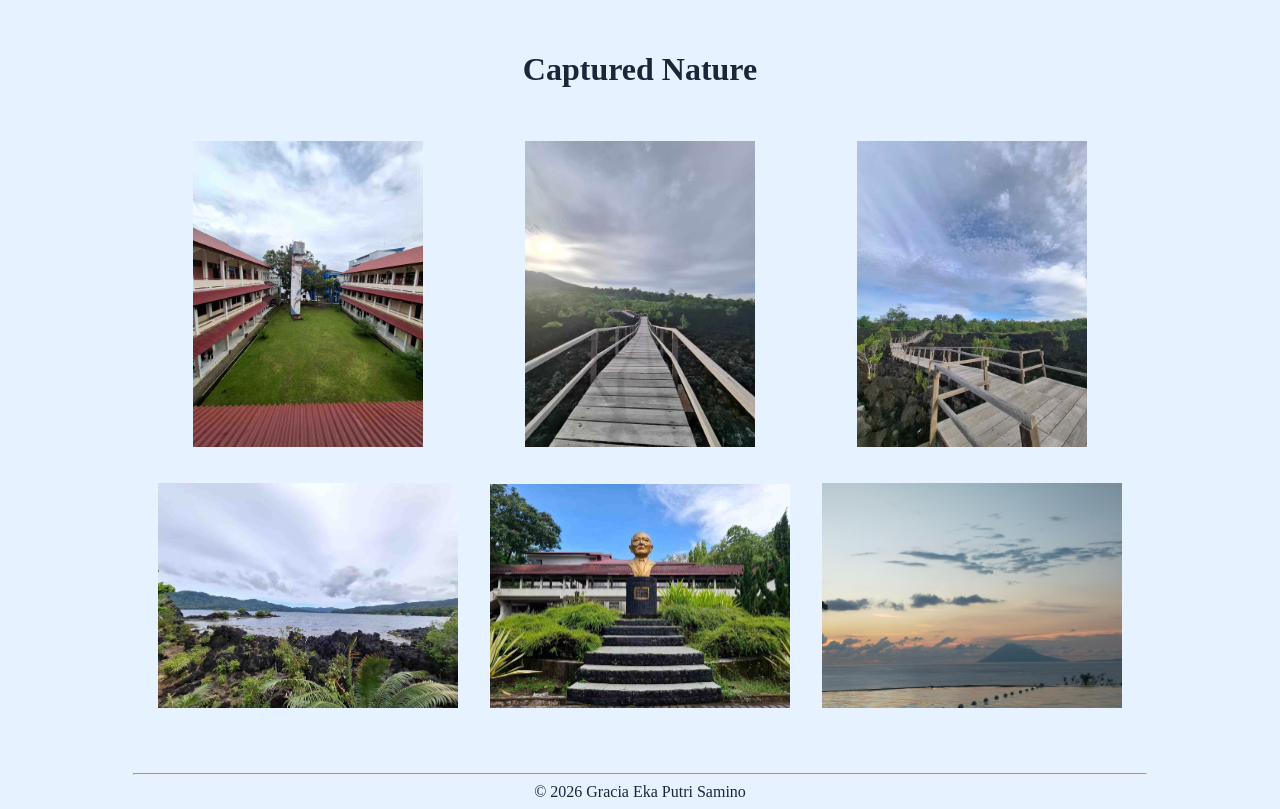
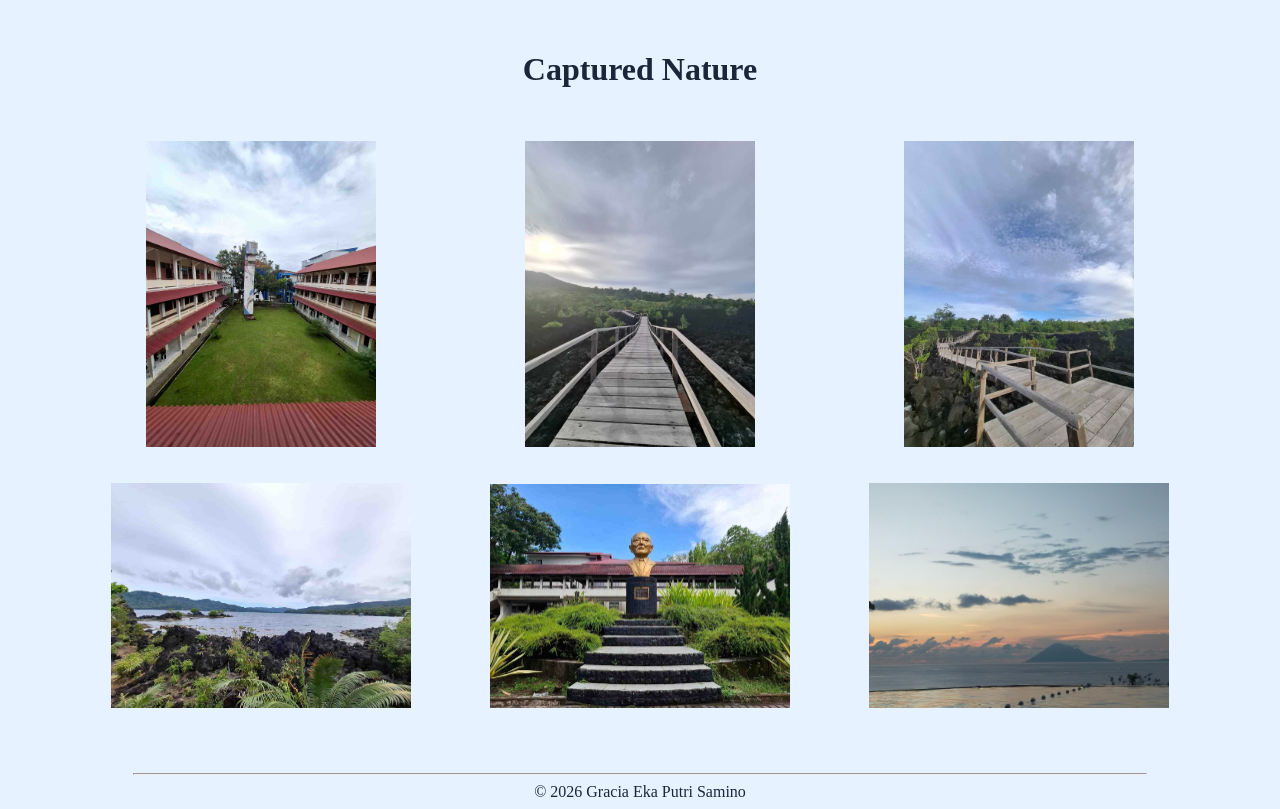
Before and after one commit to graciaeps/gracia-website, a plain HTML site: page gallery.html in a window 1280 px wide. Shown: the part 1480-2289 px from the top of the page. Drawn offline with Linux system fonts and the light colour scheme.

Commit message:
update gallery

```diff
--- a/gallery.html
+++ b/gallery.html
@@ -97,7 +97,7 @@
 
 <br><br>
 
-<table width="0%" align="center" cellpadding="15">
+<table width="90%" align="center" cellpadding="15">
     <tr align="center">
         <td><img src="photo1.jpg" width="230"></td>
         <td><img src="photo2.jpg" width="230"></td>
```
